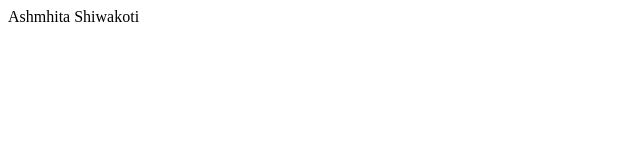
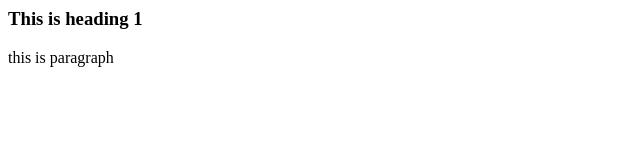
Before and after one commit to ashmitech/learn-python, a plain HTML site: page index.html in a window 1280 px wide. Shown: the whole page, without its empty margins (0-640 px from the left). Drawn offline with Linux system fonts and the light colour scheme.

Commit message:
Modified heading and paragraph

```diff
--- a/index.html
+++ b/index.html
@@ -1,3 +1,4 @@
+<h3>This is heading 1</h3>
 <p>
-    Ashmhita Shiwakoti
+    this is paragraph
 </p>
```
